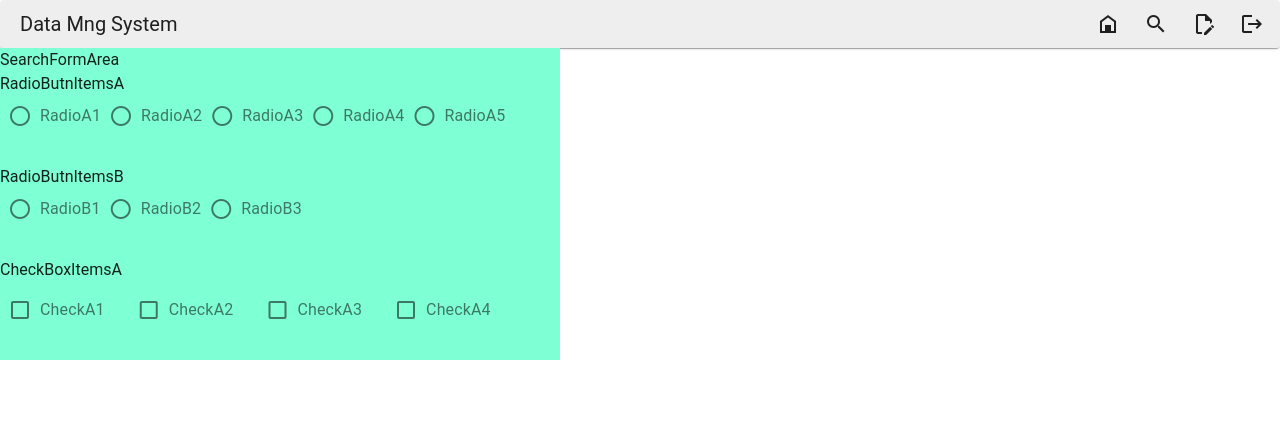
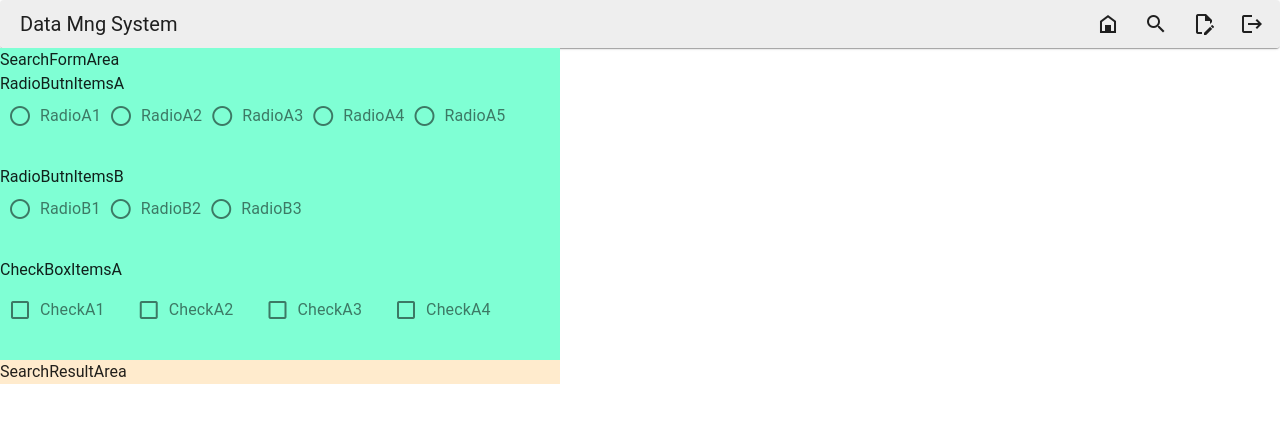
Before and after one commit to Mizuno-Hirohisa/data-mng-system-vue, a Vue app in the folder data-mng-system/: page /search in a window 1280 px wide. Shown: the top 422 px of the page. Built offline with nearby package versions, Linux system fonts and the light colour scheme.

Commit message:
SearchResultAreaの追加

```diff
--- /dev/null
+++ b/data-mng-system/src/components/layers/SearchResultArea.vue
@@ -0,0 +1,11 @@
+<script setup>
+    console.log('[SearchFormArea.vue]: script setup completed.');
+
+    import { ref } from 'vue';
+
+</script>
+
+<template>
+    <p>SearchResultArea</p>
+
+</template>
--- a/data-mng-system/src/components/pages/Search.vue
+++ b/data-mng-system/src/components/pages/Search.vue
@@ -1,22 +1,35 @@
 <script setup>
     console.log('[Search.vue]: script setup completed.');
     import SearchFormArea from '../layers/SearchFormArea.vue'
+    import SearchResultArea from '../layers/SearchResultArea.vue'
 
 </script>
 
 <template>
   <v-app>
-    <div class="search-area">
+    <div class="search-form-area">
       <SearchFormArea></SearchFormArea>
     </div>
+
+    <div class="search-result-area">
+      <SearchResultArea></SearchResultArea>
+    </div>
+
   </v-app>
 </template>
 
 <style scoped>
-.search-area{
+.search-form-area{
   position: relative;
   padding-left: 0rem;
   background-color: aquamarine;
   width: 35rem;
 }
+
+.search-result-area{
+  position: relative;
+  padding-left: 0rem;
+  background-color:blanchedalmond;
+  width: 35rem;
+}
 </style>
```
